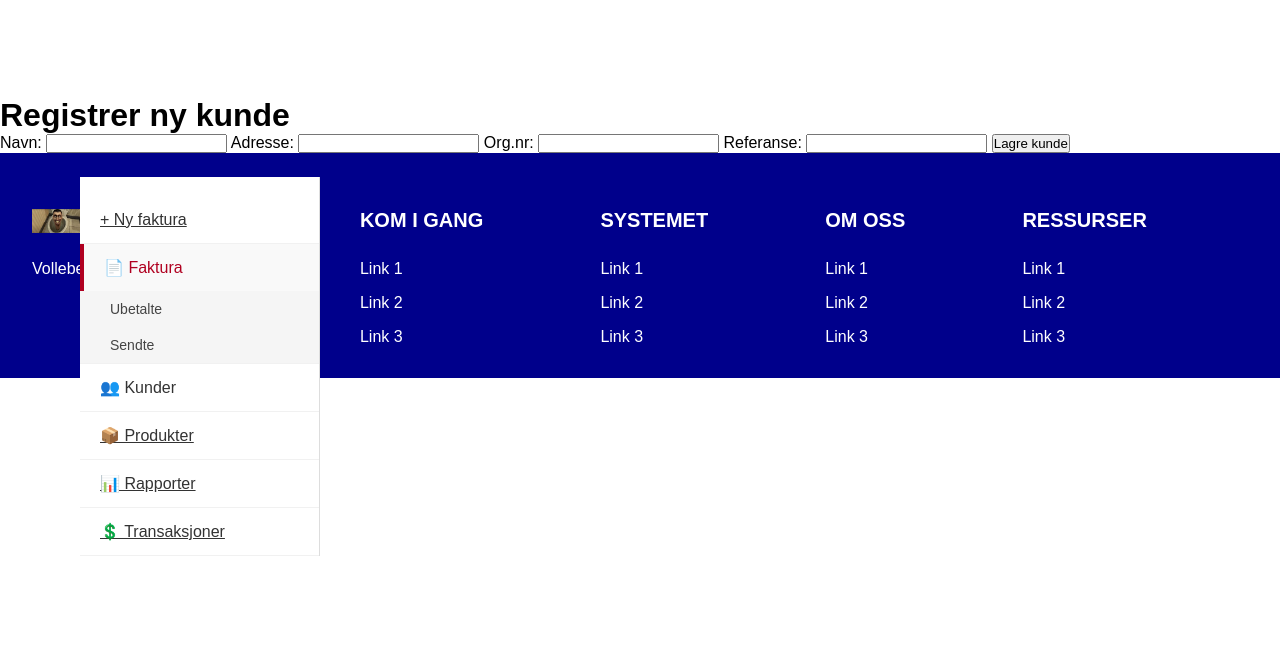
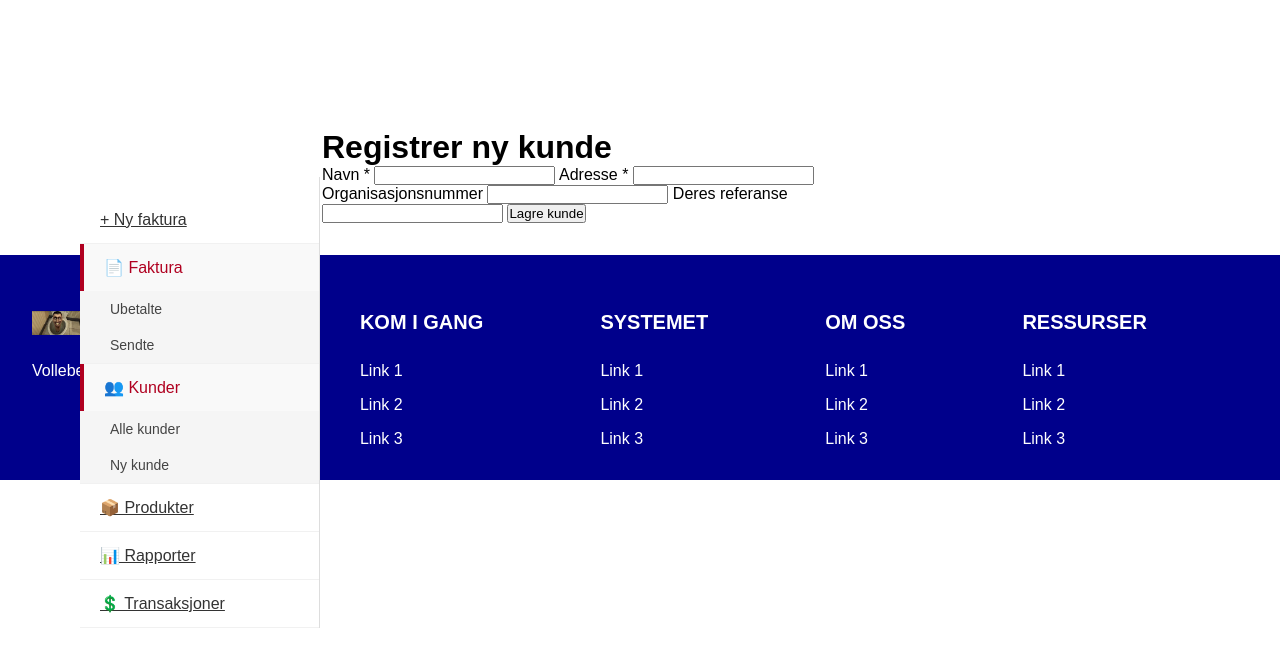
Before and after one commit to kevinuyphan-lgtm/test, a Flask app: page /ny-kunde in a window 1280 px wide. Shown: the part 103-770 px from the top of the page. Run offline with Flask 3, Linux system fonts and the light colour scheme; the visitor is signed in with stand-in values (Sample User, id 1).

Commit message:
Update ny_kunde.html

```diff
--- a/nettside/templates/ny_kunde.html
+++ b/nettside/templates/ny_kunde.html
@@ -4,6 +4,7 @@
     <link rel="stylesheet" href="{{ url_for('static', filename='style_kunder.css') }}">
     <link rel="stylesheet" href="{{ url_for('static', filename='style_sidebar.css') }}">
     <script src="/static/javascript/sidebar-java.js"></script>
+
 {% endblock %}
 
 {% block body %}
@@ -23,11 +24,11 @@
       </div>
     </li>
 
-    <li class="sidebar-item">
-      <button class="dropdown-btn">👥 Kunder</button>
-      <div class="dropdown-content">
+    <li class="sidebar-item open">
+      <button class="dropdown-btn active">👥 Kunder</button>
+      <div class="dropdown-content" style="display: flex;">
         <a href="{{ url_for('kundeliste') }}">Alle kunder</a>
-        <a href="{{ url_for('ny_kunde') }}">Ny kunde</a>
+        <a href="{{ url_for('ny_kunde') }}" class="active">Ny kunde</a>
       </div>
     </li>
 
@@ -38,21 +39,27 @@
   </ul>
 </div>
 
+
+<div class="container">
     <h1>Registrer ny kunde</h1>
 
+    <div class="card">
         <form method="POST">
-    <label>Navn:</label>
+            <label>Navn *</label>
             <input type="text" name="navn" required>
 
-    <label>Adresse:</label>
+            <label>Adresse *</label>
             <input type="text" name="adresse" required>
 
-    <label>Org.nr:</label>
+            <label>Organisasjonsnummer</label>
             <input type="text" name="orgnr">
 
-    <label>Referanse:</label>
+            <label>Deres referanse</label>
             <input type="text" name="referanse">
 
             <button type="submit">Lagre kunde</button>
         </form>
+    </div>
+</div>
+
 {% endblock %}
```
Lines whose indentation alone changed are shown as unchanged.
